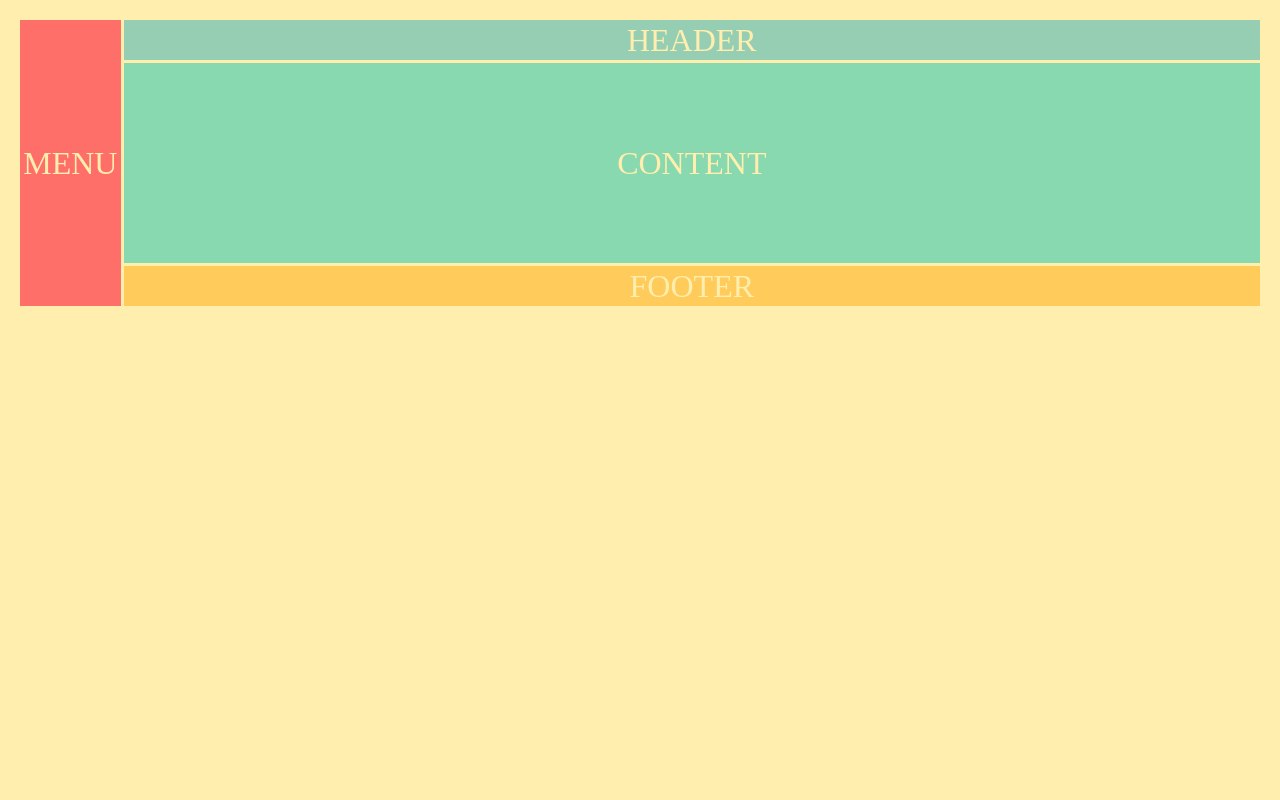
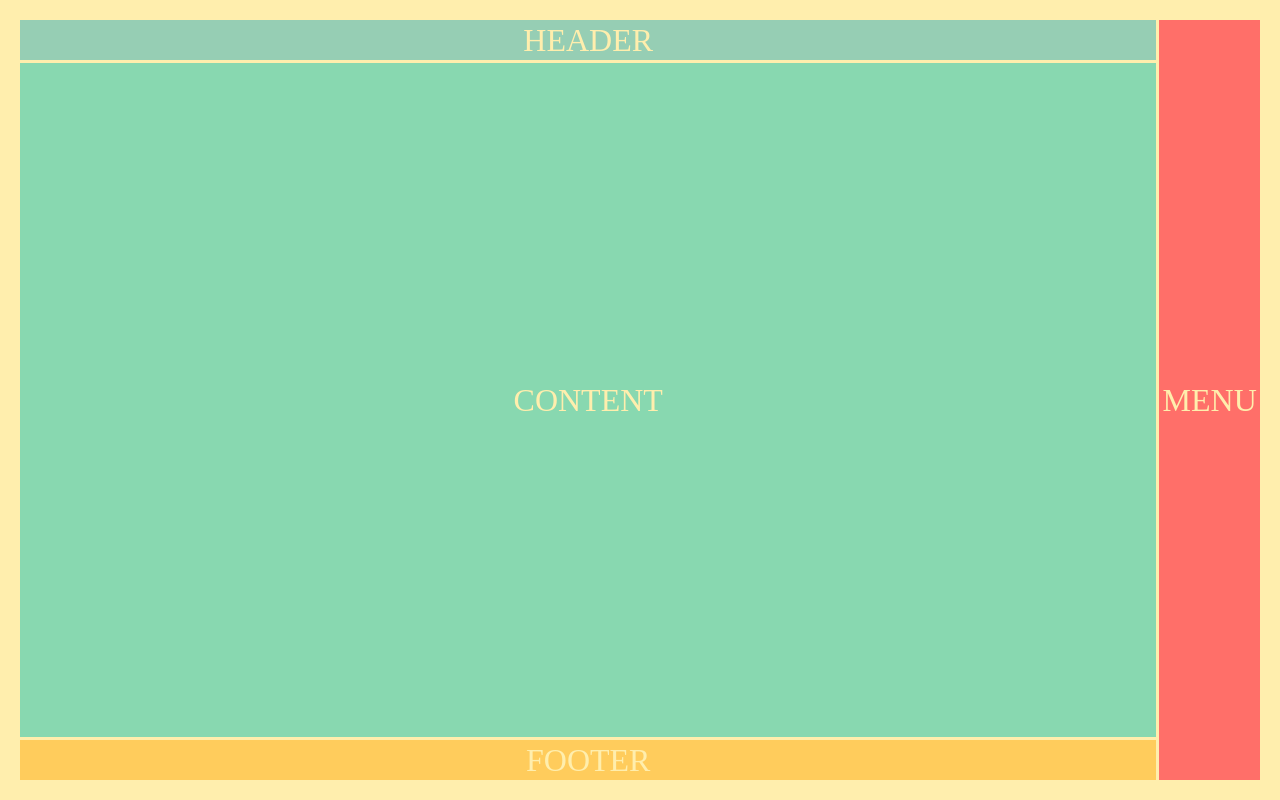
Before and after one commit to salmantec/HTML-CSS, a plain HTML site: page Grid/index.html in a window 1280 px wide. Drawn offline with Linux system fonts and the light colour scheme.

Commit message:
Implemented grid-template-area feature to layout the screen instead of using grid-column and grid-row

```diff
--- a/Grid/index.css
+++ b/Grid/index.css
@@ -1,22 +1,27 @@
 .container {
+    height: 100%;
     display: grid;
     grid-template-columns: repeat(12, 1fr);
-    grid-template-rows: 40px 200px 40px;
+    grid-template-rows: 40px auto 40px;
     grid-gap: 3px;
+    grid-template-areas:
+        "h h h h h h h h h h h m"
+        "c c c c c c c c c c c m"
+        "f f f f f f f f f f f m";
 }
 
 .header {
-    grid-column: 2 / -1;
+    grid-area: h;
 }
 
 .menu {
-    grid-row: 1 / 4;
+    grid-area: m;
 }
 
 .content {
-    grid-column: 2 / -1;
+    grid-area: c;
 }
 
 .footer {
-    grid-column: 2 / -1;
+    grid-area: f;
 }
```
